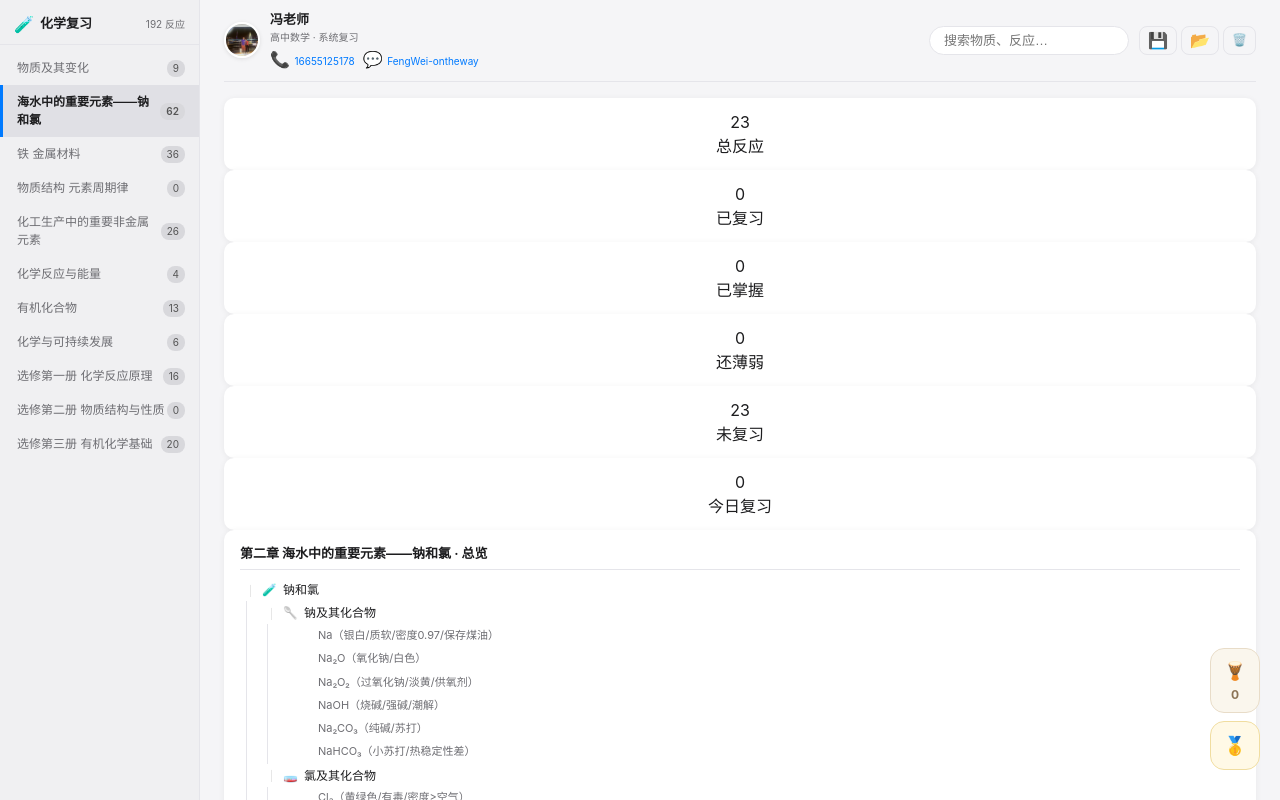
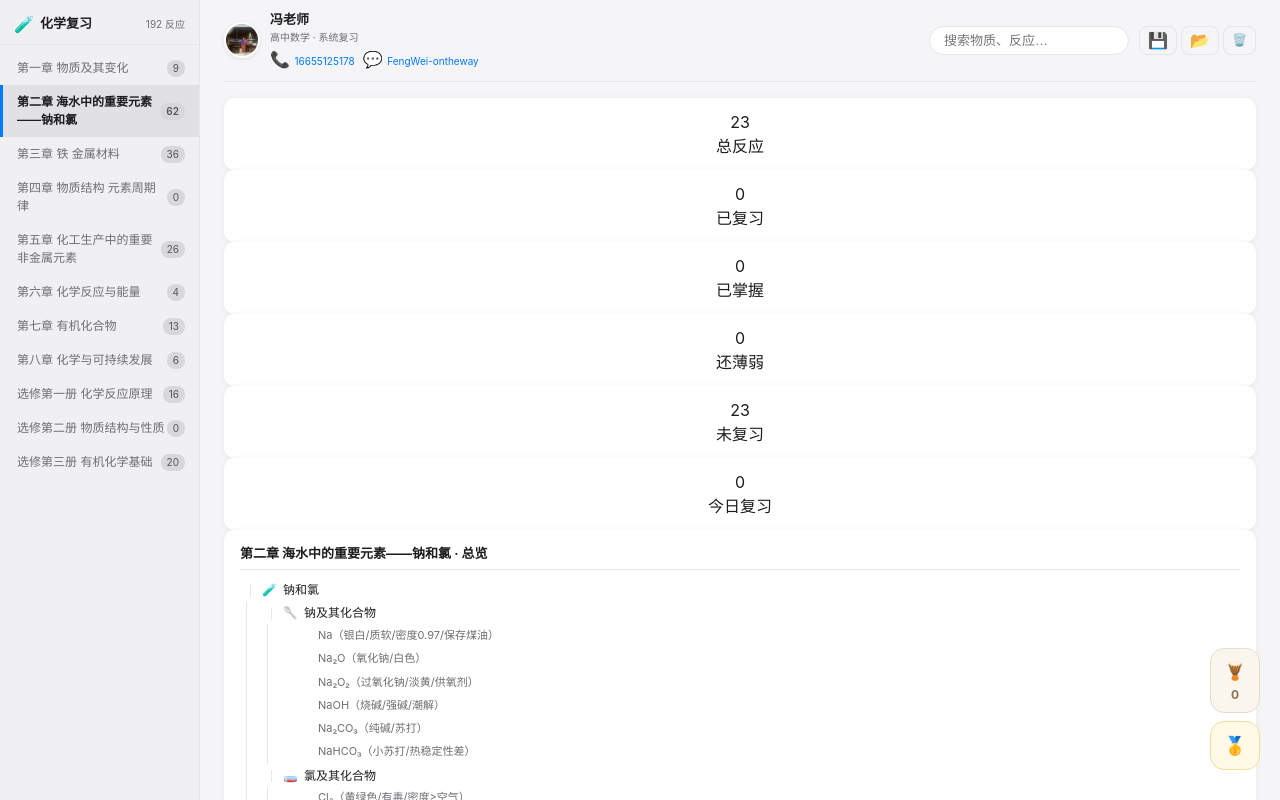
Before and after one commit to lolipopqaq-eng/chemistry-tracker, a React (Vite) app: page / in a window 1280 px wide. Shown: the top 800 px of the page. Built offline with nearby package versions, Linux system fonts and the light colour scheme.

Commit message:
fix: 左侧导航显示完整章名

```diff
--- a/src/App.jsx
+++ b/src/App.jsx
@@ -157,7 +157,7 @@ export default function App() {
               onClick={() => { setActiveChapter(ch.id); setActiveSubstance(null); }}
             >
               <span className="side-nav-ch-name">
-                {ch.name.replace(/^第.+? /, '')}
+                {ch.name.replace(/^.+?册_/, '')}
               </span>
               <span className="side-nav-ch-count">
                 {ch.sections.reduce((a,s) => a + s.substances.reduce((b,sub) => b + sub.reactions.length, 0), 0)}
```
Also changed, not shown: 2 other files (tests, documents, lock files or other folders).
